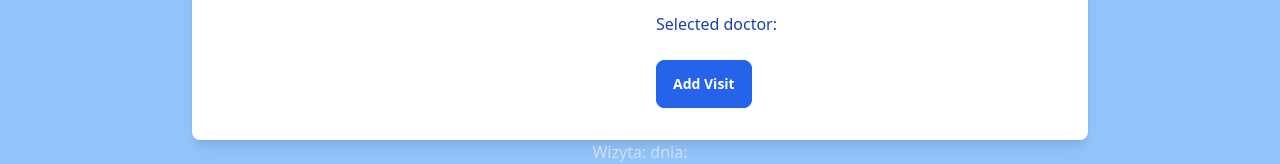
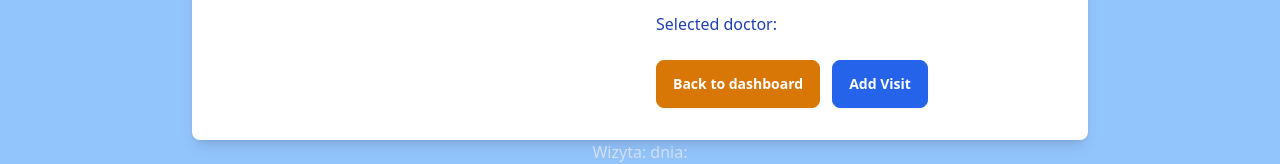
Before and after one commit to krzysztoffila/docDog, a Vue app: page /registervisit in a window 1280 px wide. Shown: the part 496-660 px from the top of the page. Built offline with nearby package versions, Linux system fonts and the light colour scheme.

Commit message:
Add back to dashboard button with route

```diff
--- a/src/components/UI/user/appointments/RegisterVisit.vue
+++ b/src/components/UI/user/appointments/RegisterVisit.vue
@@ -12,6 +12,12 @@
       <div class="user-dashboard-right mb-4 md:mb-0 flex-1">
         <DoctorsComponent @select-doctor="addDoctor" />
         <div class="mt-6">
+          <button
+            class="btn btn-warning text-white mr-3"
+            @click="backToDashboard"
+          >
+            Back to dashboard
+          </button>
           <button class="btn btn-info text-white" @click="addVisit">
             Add Visit
           </button>
@@ -46,6 +52,13 @@ export default {
         `Do you want to confirm an appointment with ${this.doctorName} on ${this.date} ?`
       );
     },
+    backToDashboard() {
+      if (confirm(`Are you sure you want to cancel your appointment ?`)) {
+        this.doctorName = null;
+        this.date = null;
+        this.$router.push("/dashboard");
+      }
+    },
   },
 };
 </script>
```
Also changed, not shown: TODO.txt.
